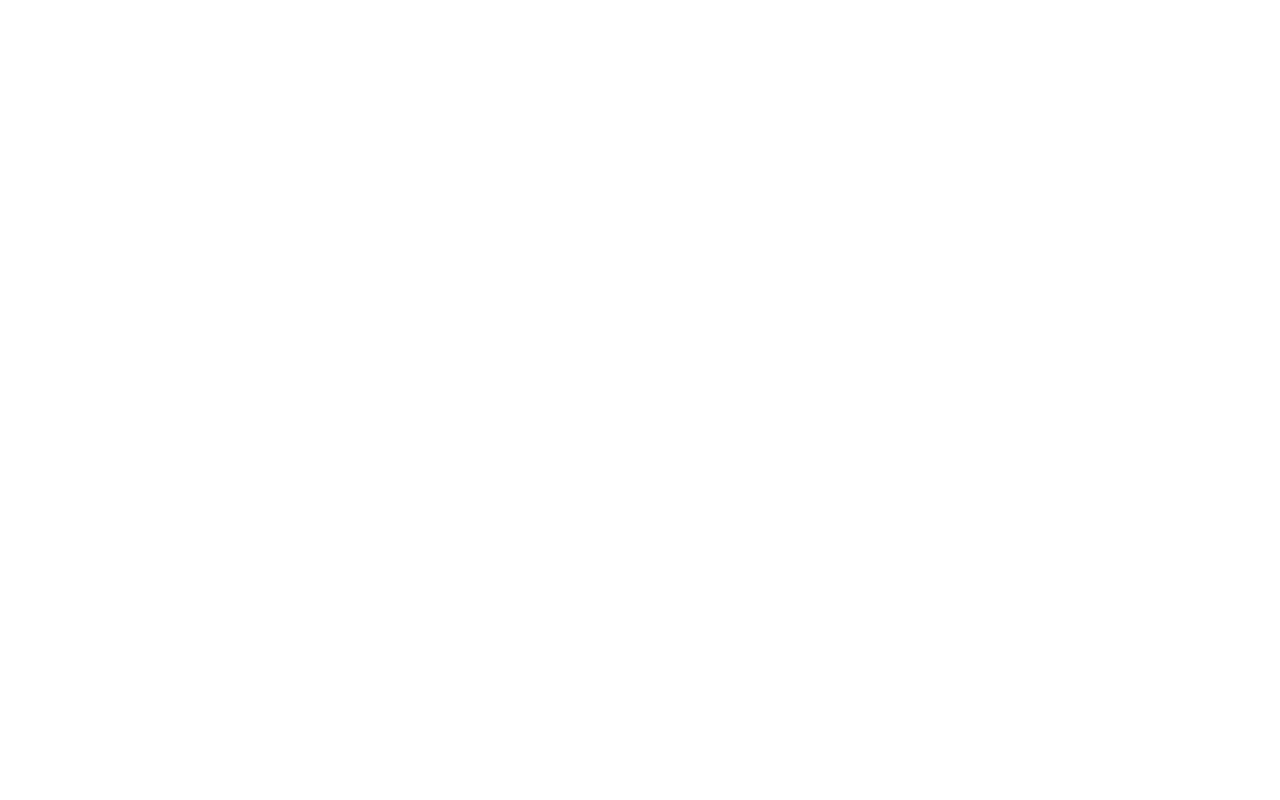
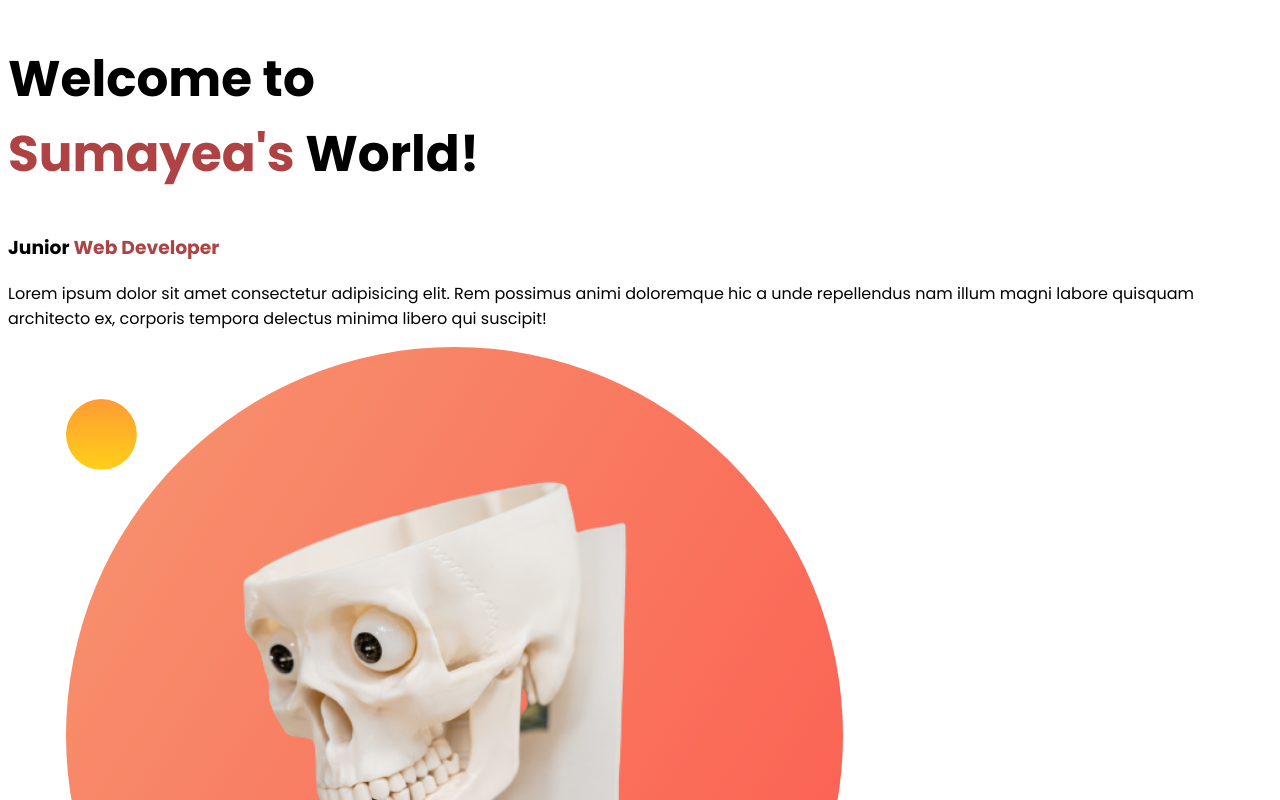
Before and after one commit to Sumayea104/developer-portfolio, a plain HTML site: page index.html in a window 1280 px wide. Shown: the top 800 px of the page. Drawn offline with Linux system fonts and the light colour scheme.

Commit message:
img added

```diff
--- a/index.html
+++ b/index.html
@@ -5,9 +5,22 @@
     <meta http-equiv="X-UA-Compatible" content="IE=edge">
     <meta name="viewport" content="width=device-width, initial-scale=1.0">
     <title>Sumayea's Portfolio</title>
+    <link rel="preconnect" href="https://fonts.googleapis.com">
+    <link rel="preconnect" href="https://fonts.gstatic.com" crossorigin>
+    <link href="https://fonts.googleapis.com/css2?family=Josefin+Sans:wght@100;200;300;400;500;600;700&family=Poppins:ital,wght@0,200;0,300;0,400;0,600;0,700;1,200;1,300;1,600;1,700&display=swap" rel="stylesheet">
     <link rel="stylesheet" href="style.css">
 </head>
 <body>
+<section>
+    <div>
+    <h1>Welcome to <br/><span>Sumayea's</span> World!</h1>
+    <h3>Junior <span>Web Developer</span></h3>
+    <p>Lorem ipsum dolor sit amet consectetur adipisicing elit. Rem possimus animi doloremque hic a unde repellendus nam illum magni labore quisquam architecto ex, corporis tempora delectus minima libero qui suscipit!</p>
+    </div>
+    <div>
+        <img src="images/my-bg.png" alt="">
+    </div>
+</section>
 
 </body>
 </html>
--- a/style.css
+++ b/style.css
@@ -0,0 +1,13 @@
+body{
+    font-family: 'Josefin Sans', sans-serif;
+    font-family: 'Poppins', sans-serif;
+    }
+h1{
+    font-size: 50px;
+}
+span{
+    color: rgb(175, 67, 67);
+}
+div{
+
+}
```
Also changed, not shown: images/3551739.jpg (added), images/dream-bg.png (added), images/exp-bg.png (added), images/my-bg.png (added), images/my-bg1.png (added), images/my-bg2.png (added), images/top-banner.png (added).
